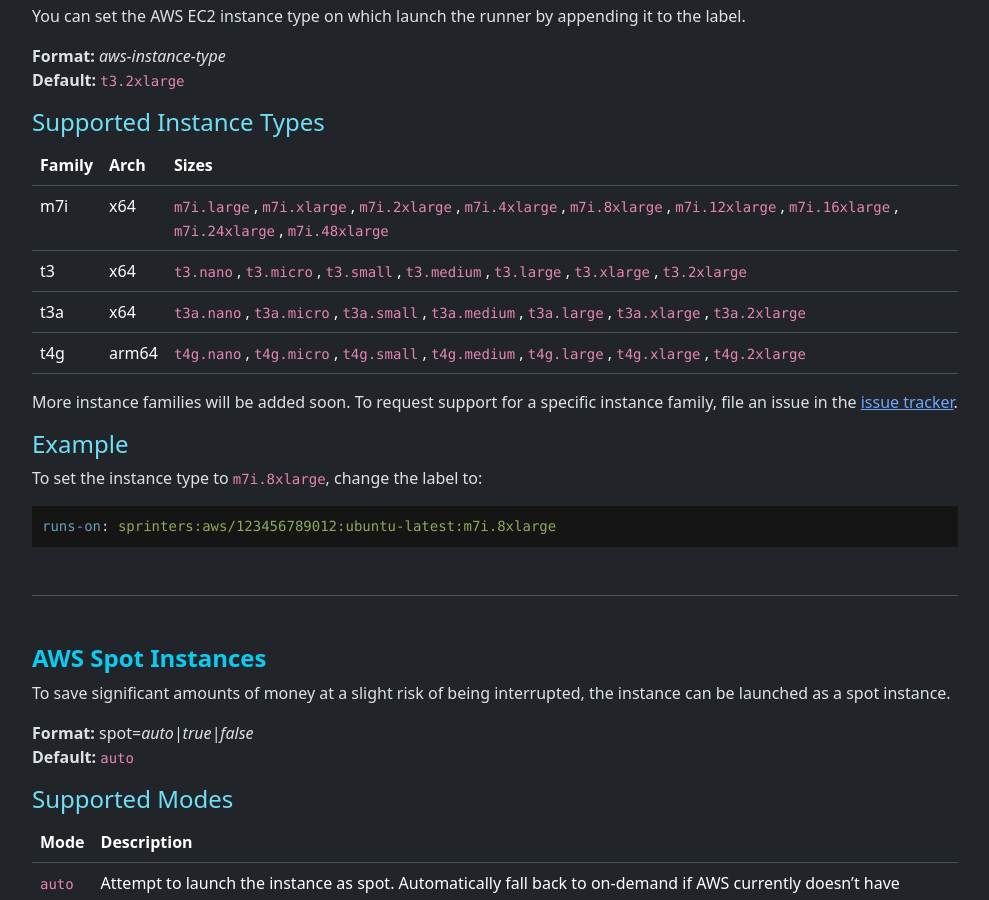
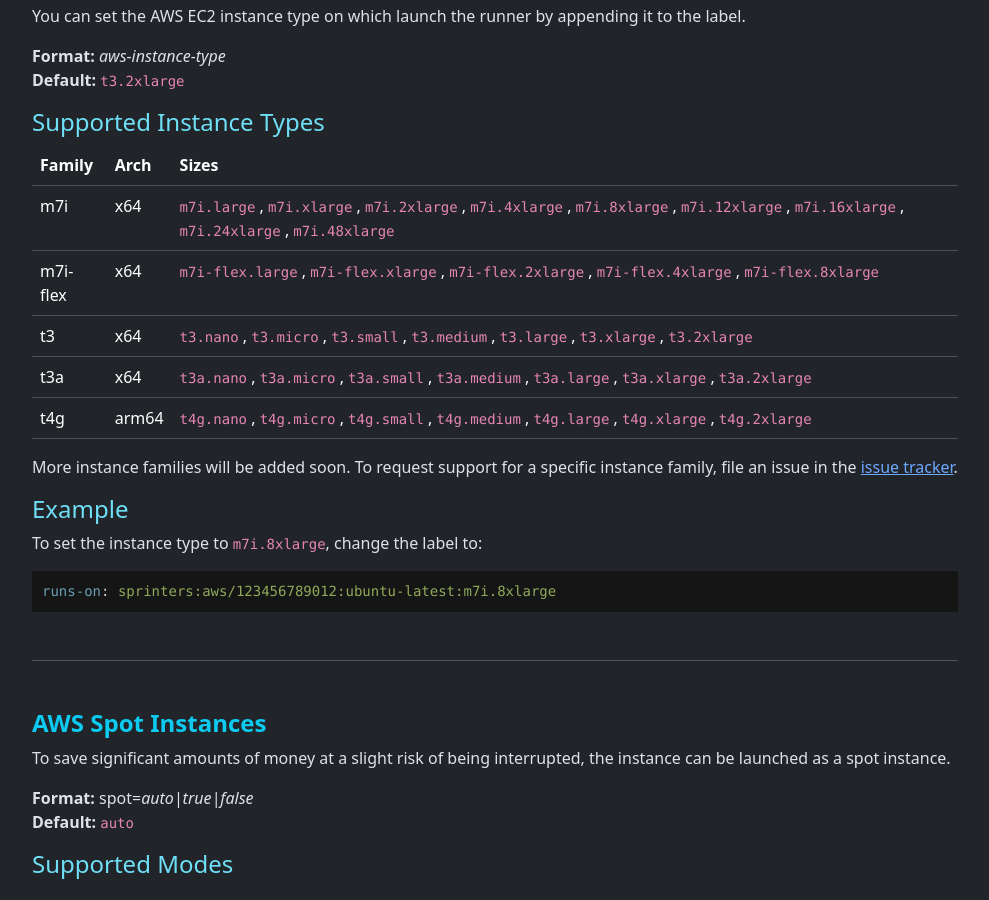
Before and after one commit to sprinters-sh/sprinters.sh, a Jekyll site: the page built from docs/label.md, in a window 1280 px wide and 900 px high, scrolled down 3451 px. Shown: the whole window, without its empty margins (240-1229 px from the left). Built offline with Jekyll 4.4.1, drawn with Linux system fonts in a browser that asks for light colours.

Commit message:
Added m7i-flex

```diff
--- a/docs/label.md
+++ b/docs/label.md
@@ -158,6 +158,7 @@
 | Family | Arch | Sizes |
 +-|-|-+
 | m7i | x64 | `m7i.large` , `m7i.xlarge` , `m7i.2xlarge` , `m7i.4xlarge` , `m7i.8xlarge` , `m7i.12xlarge` , `m7i.16xlarge` , `m7i.24xlarge` , `m7i.48xlarge` |
+| m7i-flex | x64 | `m7i-flex.large` , `m7i-flex.xlarge` , `m7i-flex.2xlarge` , `m7i-flex.4xlarge` , `m7i-flex.8xlarge` |
 | t3 | x64 | `t3.nano` , `t3.micro` , `t3.small` , `t3.medium` , `t3.large` , `t3.xlarge` , `t3.2xlarge` |
 | t3a | x64 | `t3a.nano` , `t3a.micro` , `t3a.small` , `t3a.medium` , `t3a.large` , `t3a.xlarge` , `t3a.2xlarge` |
 | t4g | arm64 | `t4g.nano` , `t4g.micro` , `t4g.small` , `t4g.medium` , `t4g.large` , `t4g.xlarge` , `t4g.2xlarge` |
```
